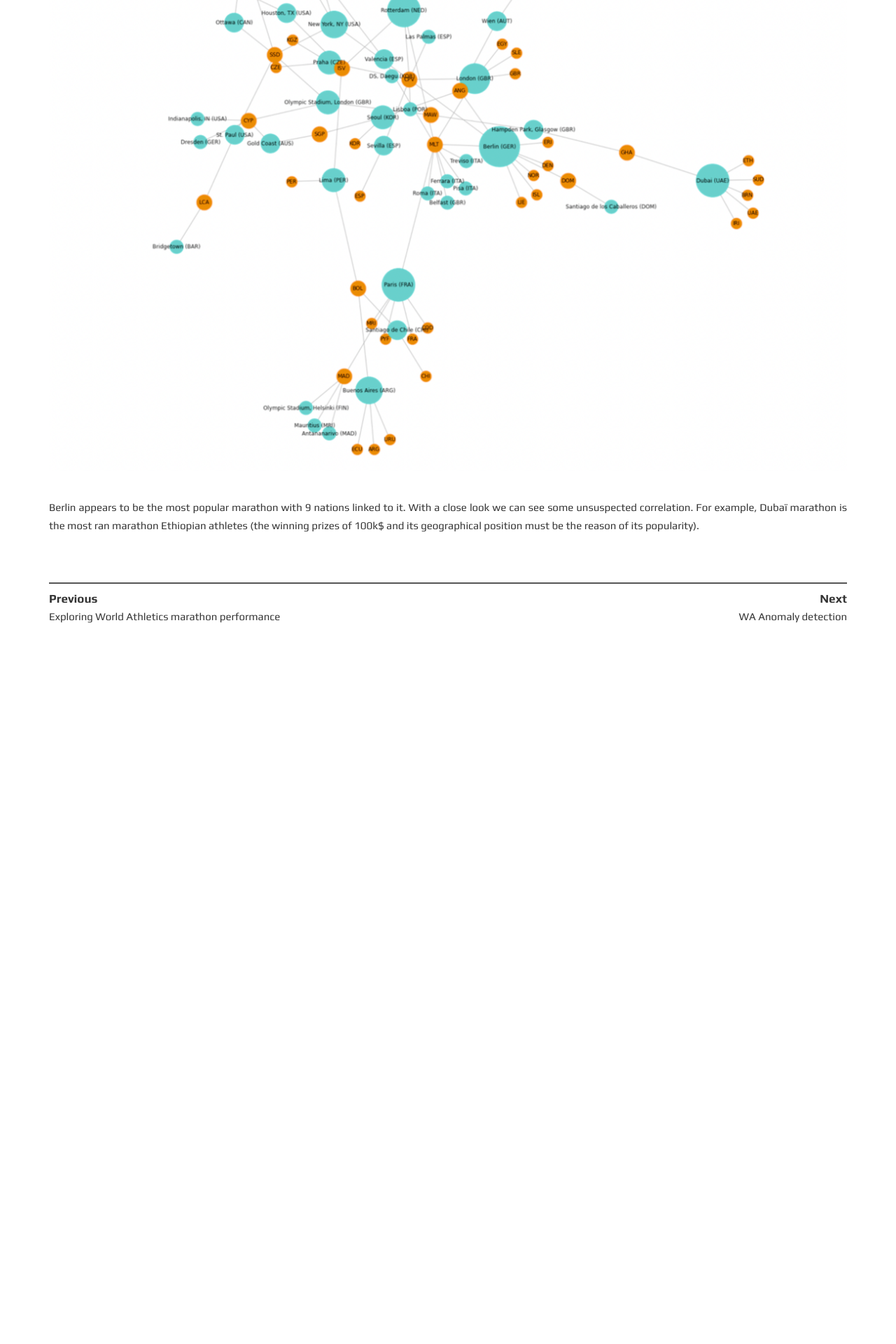
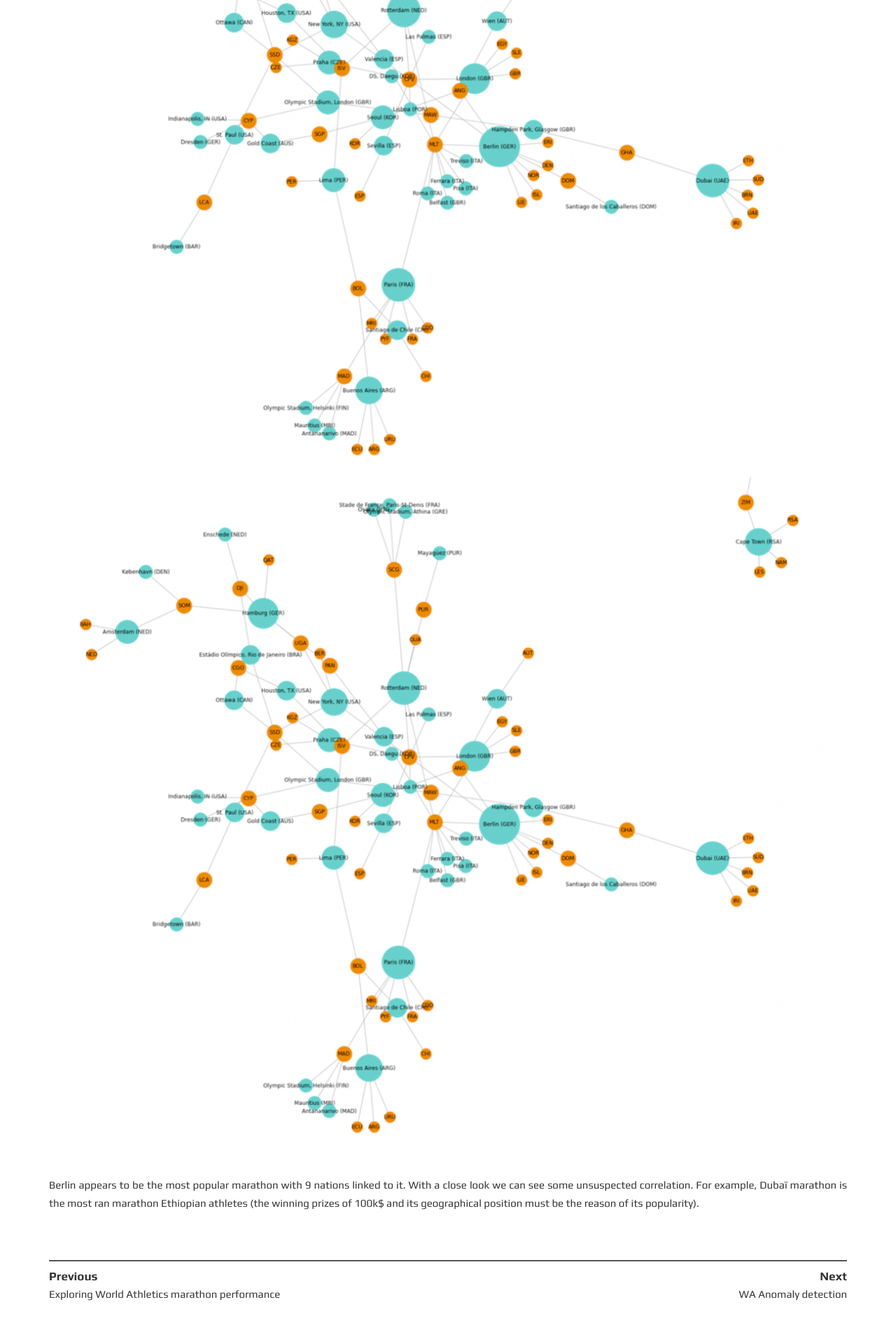
Before and after one commit to ToNi-sn/portfolio, a Jekyll site: the page built from _posts/2021-12-02-Network_Graph-on-marathon-popularity.md, in a window 1280 px wide. Shown: the part 3202-5122 px from the top of the page at 70% size. Built offline with Jekyll 4.4.1, drawn with Linux system fonts in a browser that asks for light colours; before the commit the page ends 4154 px from its top, so only the background shows below that.

Commit message:
fix images

```diff
--- a/_posts/2021-12-02-Network_Graph-on-marathon-popularity.md
+++ b/_posts/2021-12-02-Network_Graph-on-marathon-popularity.md
@@ -98,5 +98,6 @@ By zooming in the center of the figure, the links are more distinguishable.
 Blue edges represent marathons and orange ones country (ICO designation). The size of the edge is proportional to its number of links.
 
 <img src="https://github.com/ToNi-sn/portfolio/blob/gh-pages/Images/graph_zoom.png?raw=true" >
+![]({{"/Images/graph_zoom.png"|absolute_url}})
 
 Berlin appears to be the most popular marathon with 9 nations linked to it. With a close look we can see some unsuspected correlation. For example, Dubaï marathon is the most ran marathon Ethiopian athletes (the winning prizes of 100k$ and its geographical position must be the reason of its popularity).
```
